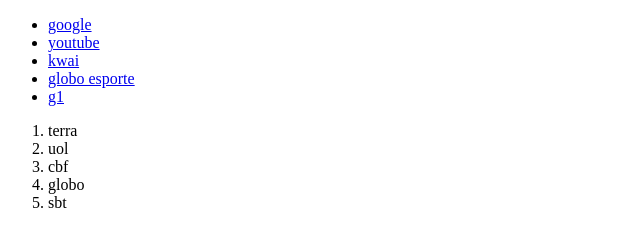
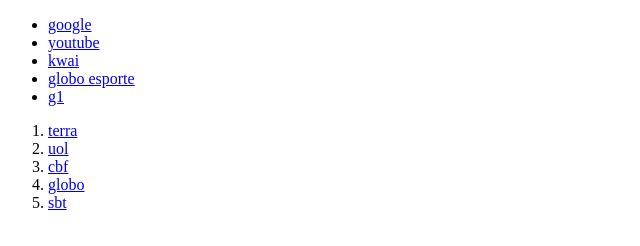
Before and after one commit to Moises-tintiliano/matem-tica_2b_2025-, a plain HTML site: page link.html in a window 1280 px wide. Shown: the whole page, without its empty margins (0-640 px from the left). Drawn offline with Linux system fonts and the light colour scheme.

Commit message:
Update link.html

```diff
--- a/link.html
+++ b/link.html
@@ -16,11 +16,11 @@
             <li><a href="https://g1.globo.com/">g1</a></li>
         </ul>
         <ol>
-            <li>terra</li>
-            <li>uol</li>
-            <li>cbf</li>
-            <li>globo</li>
-            <li>sbt</li>
+            <li><a href="https://www.terra.com.br/">terra</a></li>
+            <li><a href="https://www.uol.com.br/">uol</a></li>
+            <li><a href="https://www.cbf.com.br/">cbf<a></li>
+            <li><a href="https://www.globo.com/">globo</a></li>
+            <li><a href="https://www.sbt.com.br/">sbt</a></li>
         </ol>
     </body>
 </html>
```
